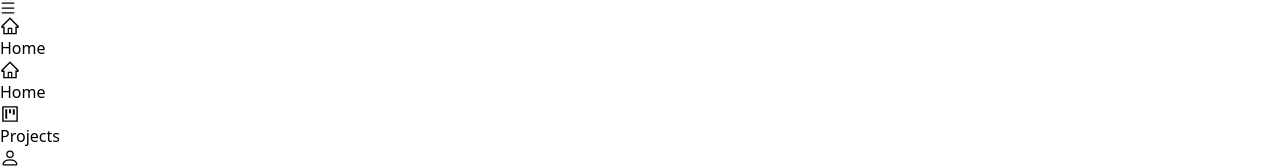
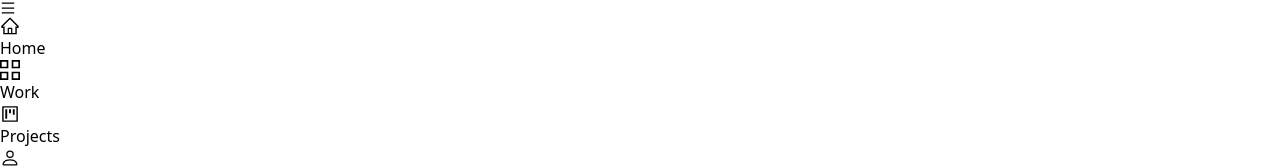
Before and after one commit to SiyabongaMavuso/Portfolio, a React (Vite) app: page / in a window 1280 px wide. Both pictures are taken after a click on the icon 8 px from the left and 8 px from the top of the page. Shown: the top 168 px of the page. Built offline with nearby package versions, Linux system fonts and the light colour scheme.

Commit message:
7th commit, work link in sidevav fixed

```diff
--- a/src/components/Sidenev.jsx
+++ b/src/components/Sidenev.jsx
@@ -21,8 +21,8 @@ const Sidenev = () => {
                         <span className='pl-4'>Home</span>
                     </a>
                     <a href='#work' onClick={handleNav} className='w-[75%] flex justify-center items-center rounded-full shadow-lg bg-gray-100 shadow-gray-400 m-2 p-4 cursor-pointer hover:scale-110 ease-in duration-200'>
-                        <AiOutlineHome size={20} />
-                        <span className='pl-4'>Home</span>
+                        <GrProjects size={20} />
+                        <span className='pl-4'>Work</span>
                     </a>
                     <a href='#project' onClick={handleNav} className='w-[75%] flex justify-center items-center rounded-full shadow-lg bg-gray-100 shadow-gray-400 m-2 p-4 cursor-pointer hover:scale-110 ease-in duration-200'>
                         <AiOutlineProject size={20} />
```
